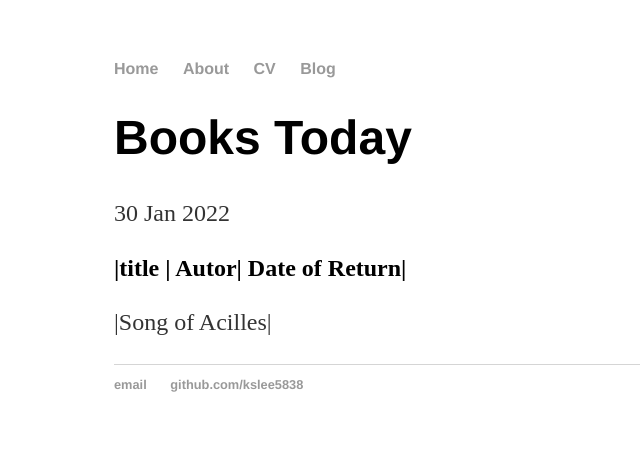
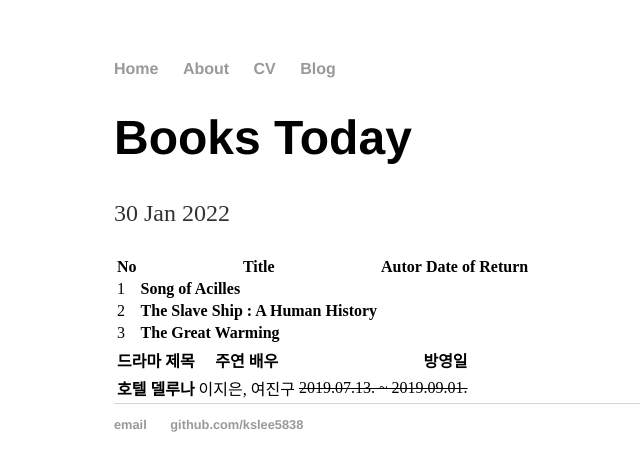
Before and after one commit to kslee5838/kslee5838.github.io, a Jekyll site: the page built from _posts/2022-01-30-books-today.md, in a window 1280 px wide. Shown: the top 471 px of the page, without its empty margins (78-718 px from the left). Built offline with Jekyll 4.4.1, drawn with Linux system fonts in a browser that asks for light colours; our own code applies the rules of GitHub Pages for plain Markdown files.

Commit message:
began base

```diff
--- a/_posts/2022-01-30-books-today.md
+++ b/_posts/2022-01-30-books-today.md
@@ -1,3 +1,11 @@
-|title | Autor| Date of Return|
---
-|Song of Acilles|
+|No|Title | Autor| Date of Return|
+|-|--|-|-----|
+|1|**Song of Acilles**|  |   |
+|2|**The Slave Ship : A Human History**|
+|3|**The Great Warming**|
+
+
+
+| 드라마 제목 | 주연 배우 | 방영일 |
+|:----------|:----------:|----------:|
+| **호텔 델루나** | 이지은, 여진구 | ~~2019.07.13. ~ 2019.09.01.~~ |
```
